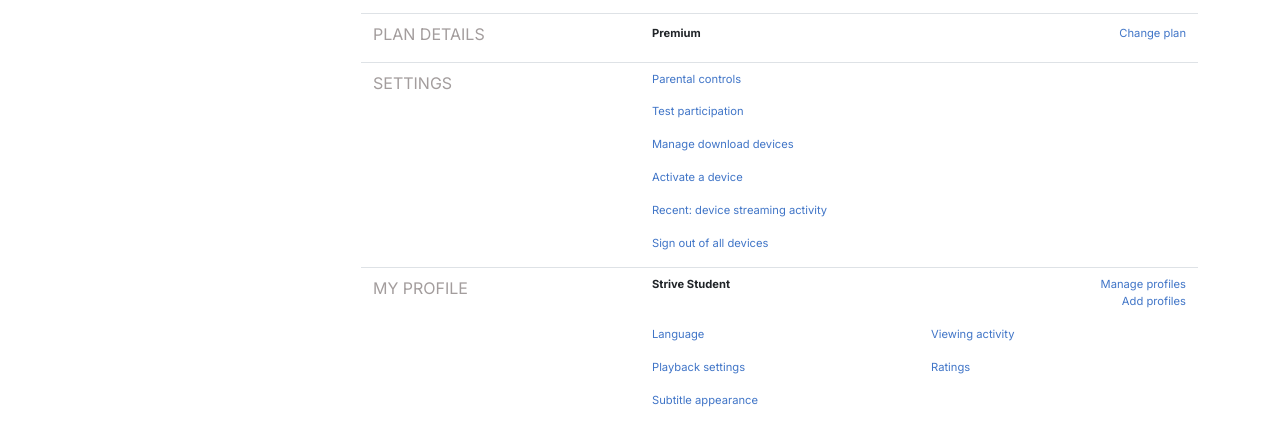
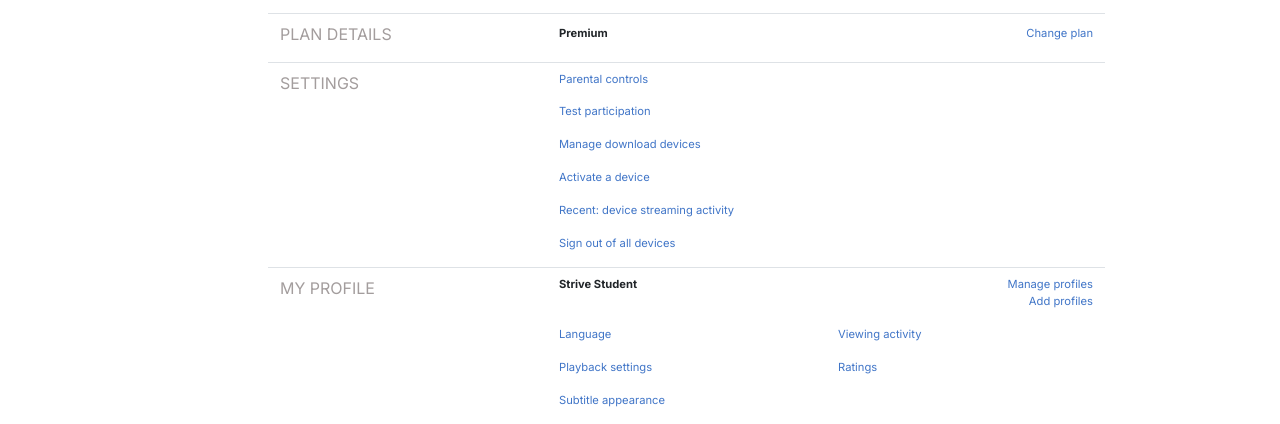
Before and after one commit to guimasi1/U2-W2-D5, a plain HTML site: page settings-EXTRA.html in a window 1280 px wide. Shown: the part 385-809 px from the top of the page. Drawn offline with nearby package versions, Linux system fonts and the light colour scheme.

Commit message:
offset-settings

```diff
--- a/settings-EXTRA.html
+++ b/settings-EXTRA.html
@@ -91,7 +91,7 @@
     <main>
       <div class="container mt-5">
         <div class="row">
-          <div class="col col-12 col-lg-9 offset-lg-3">
+          <div class="col col-12 col-lg-9 offset-lg-2">
             <div class="row border-bottom border-lightgrey">
               <div class="col"><h3>Account</h3></div>
             </div>
```
